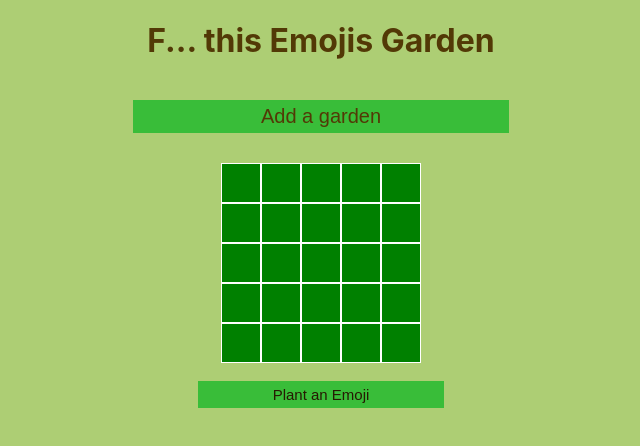
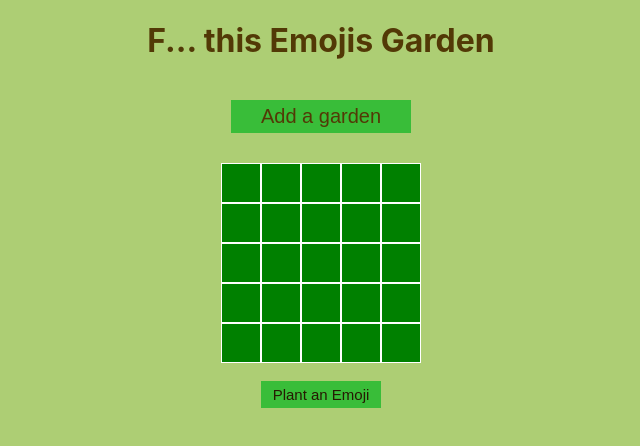
Before and after one commit to VanessaCombet/emojis-garden-app, a React (Create React App) app: page / in a window 1280 px wide. Shown: the top 446 px of the page, without its empty margins (319-959 px from the left). Built offline with nearby package versions, Linux system fonts and the light colour scheme.

Commit message:
Fignolage CSS

```diff
--- a/src/App.css
+++ b/src/App.css
@@ -10,7 +10,7 @@
 }
 
 #btn-add-garden {
-  width: 30%;
+  width: 180px;
   background-color: rgb(57, 189, 57);
   color: #523906;
   border: none;
--- a/src/Garden.css
+++ b/src/Garden.css
@@ -20,7 +20,7 @@
 #btn-add-plant {
     background-color: rgb(57, 189, 57);
     color: #261a02;
-    width: 20%;
+    width: 120px;
     margin: 5px;
     padding: 5px;
     font-size: 15px;
```
